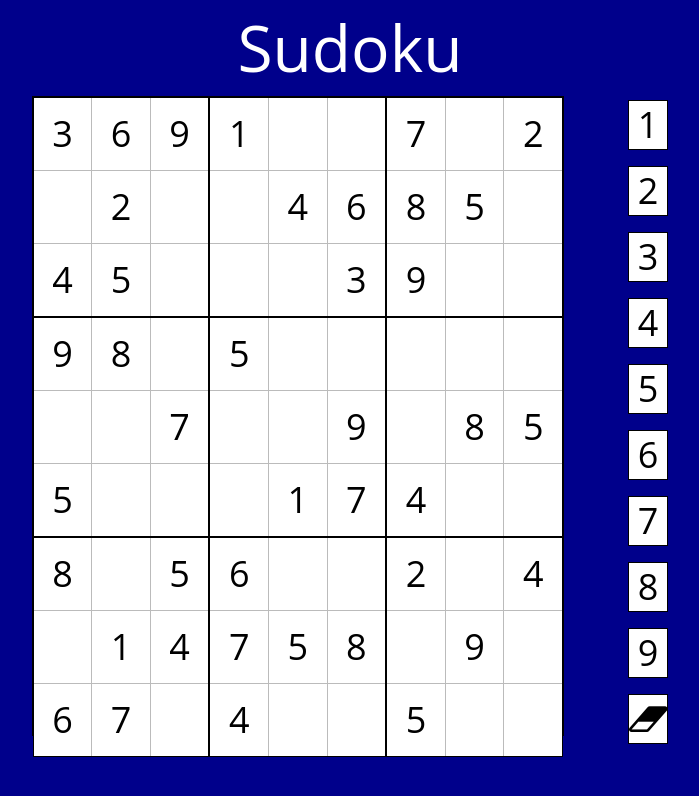
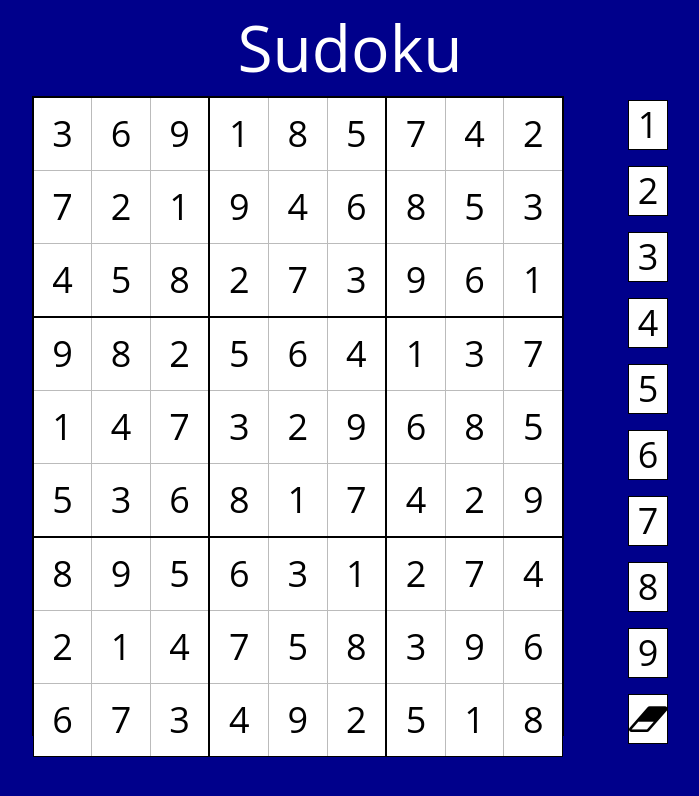
Before and after one commit to Numbericons/sudoku, a React (Create React App) app: page / in a window 1280 px wide. Shown: the top 796 px of the page, without its empty margins (290-989 px from the left). Built offline with nearby package versions, Linux system fonts and the light colour scheme.

Commit message:
Add var to specify number to reveal so that board jsx can control and set var to track if game has already been won to avoid repetitive alerts

```diff
--- a/src/Board.jsx
+++ b/src/Board.jsx
@@ -8,8 +8,9 @@ class Board extends React.Component {
     super(props);
     this.state = {
       selected: null,
-      grid: this.getBoard()
+      grid: this.getBoard(3,.01)
     }
+    this.won = false;
     this.select = this.select.bind(this);
     this.changeVal = this.changeVal.bind(this);
   }
@@ -20,9 +21,9 @@ class Board extends React.Component {
     this.setState({grid: newGrid});
   }
 
-  getBoard() {
+  getBoard(len = 3, revealNum = .5) {
     let grid = buildBoard();
-    while (grid.length < 81) grid = buildBoard();
+    while (grid.length < 81) grid = buildBoard(len, revealNum);
 
     return grid;
   }
@@ -99,7 +100,10 @@ class Board extends React.Component {
   }
 
   componentDidUpdate() {
-    if (this.win()) alert('You have won!');
+    if (!this.won && this.win()) {
+      this.won = true;
+      alert('You have won!');
+    }
   }
 
   render() {
--- a/src/boardBuilder.js
+++ b/src/boardBuilder.js
@@ -347,7 +347,7 @@ function retryCage(arr, row, col, numbers, num, nTried, swapped = false, nRow, n
   return num;
 }
 
-function buildCage(arr, len, numbers, i) {
+function buildCage(arr, len, numbers, i, revealNum) {
   let numbsUsed = [];
   for (let j = 0; j < len ** 2; j++) {
     numbers = validNumbers(numbsUsed);
@@ -364,16 +364,16 @@ function buildCage(arr, len, numbers, i) {
     if (num === undefined) break;
     removeIfEl(numbers, num);
     numbsUsed.push(num);
-    let bool = Math.random() > .5;
+    let bool = Math.random() > revealNum;
     arr.push([num, bool]);
   }
 }
 
-function buildBoard(len = 3) {
+function buildBoard(len = 3, revealNum = .5) {
   let arr = [];
   for (let i = 0; i < len ** 2; i++) {
     let numbers = [1, 2, 3, 4, 5, 6, 7, 8, 9];
-    buildCage(arr, len, numbers, i);
+    buildCage(arr, len, numbers, i, revealNum);
   }
   return arr;
 }
```
